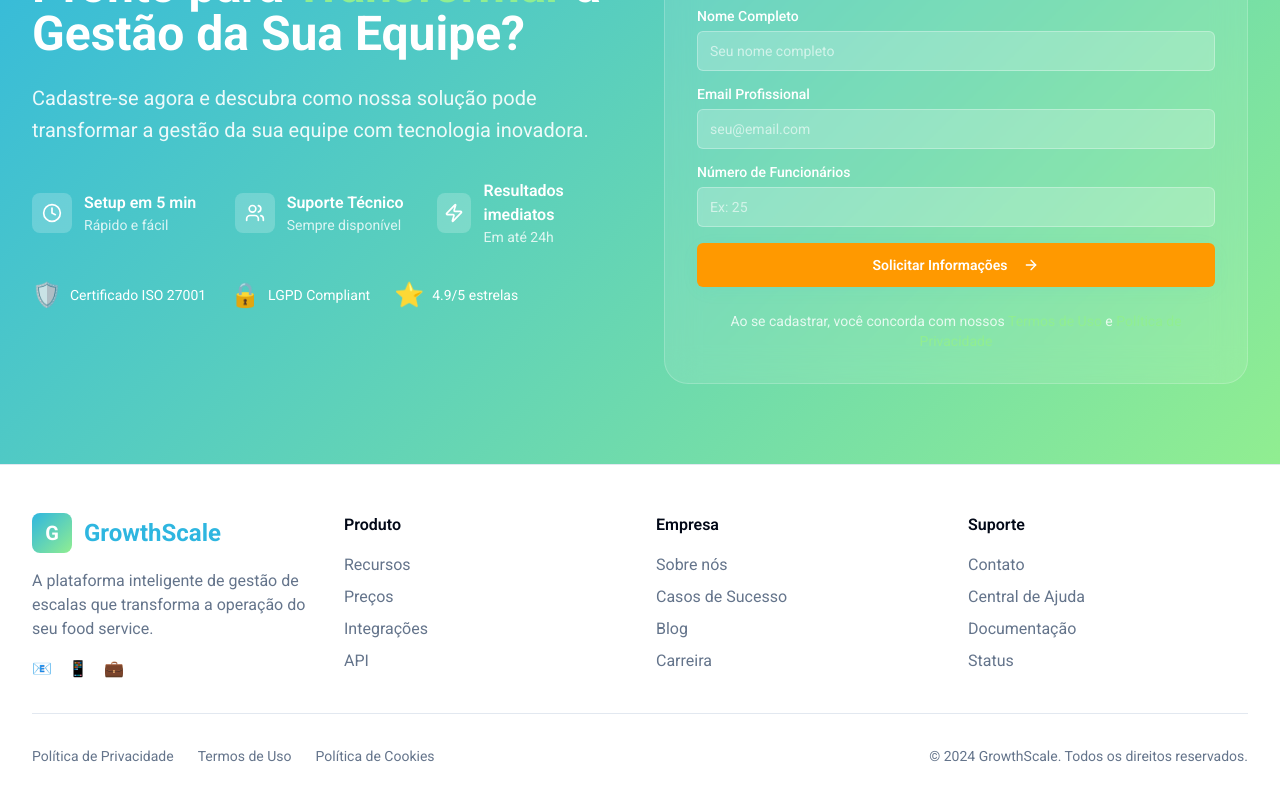
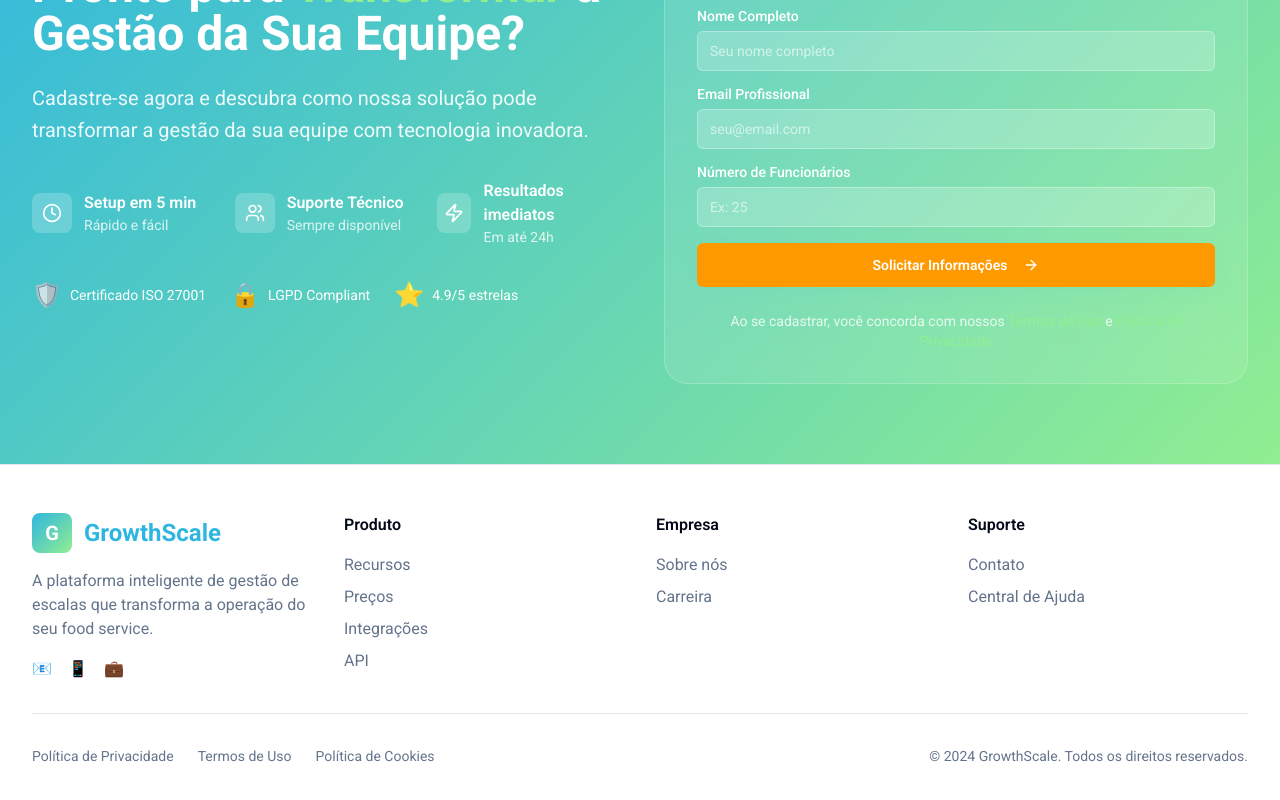
Before and after one commit to GrowthScale/growthscale-home-landing, a React (Vite) app: page / in a window 1280 px wide. Shown: the part 4959-5759 px from the top of the page. Built offline with nearby package versions, Linux system fonts and the light colour scheme.

Commit message:
Remove menu and footer references
Remove references to menu items and footer sections as requested.

```diff
--- a/src/components/Footer.tsx
+++ b/src/components/Footer.tsx
@@ -48,8 +48,6 @@ const Footer = () => {
             <h4 className="font-semibold text-card-foreground mb-4">Empresa</h4>
             <ul className="space-y-2">
               <li><a href="#" className="text-muted-foreground hover:text-primary transition-colors">Sobre nós</a></li>
-              <li><a href="#casos" className="text-muted-foreground hover:text-primary transition-colors">Casos de Sucesso</a></li>
-              <li><a href="#blog" className="text-muted-foreground hover:text-primary transition-colors">Blog</a></li>
               <li><a href="#" className="text-muted-foreground hover:text-primary transition-colors">Carreira</a></li>
             </ul>
           </div>
@@ -60,8 +58,6 @@ const Footer = () => {
             <ul className="space-y-2">
               <li><a href="#contato" className="text-muted-foreground hover:text-primary transition-colors">Contato</a></li>
               <li><a href="#" className="text-muted-foreground hover:text-primary transition-colors">Central de Ajuda</a></li>
-              <li><a href="#" className="text-muted-foreground hover:text-primary transition-colors">Documentação</a></li>
-              <li><a href="#" className="text-muted-foreground hover:text-primary transition-colors">Status</a></li>
             </ul>
           </div>
         </div>
```
